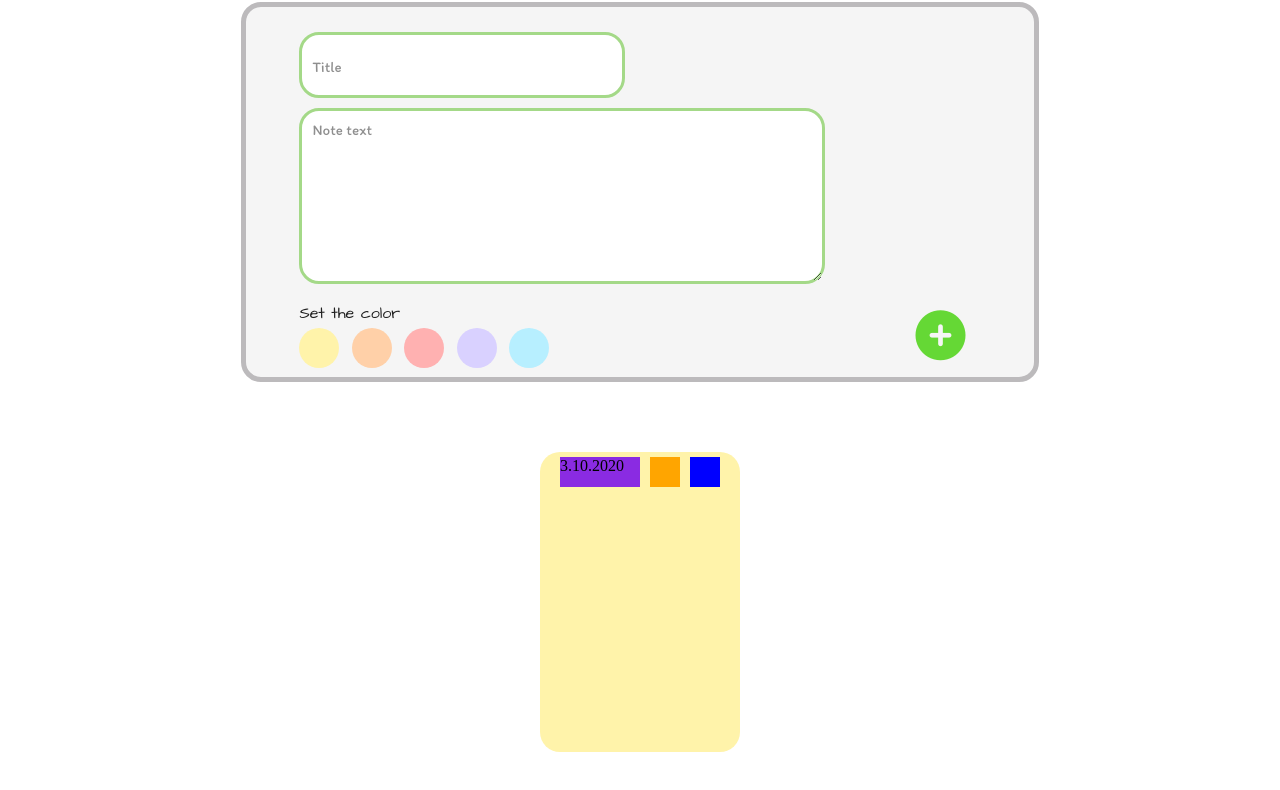
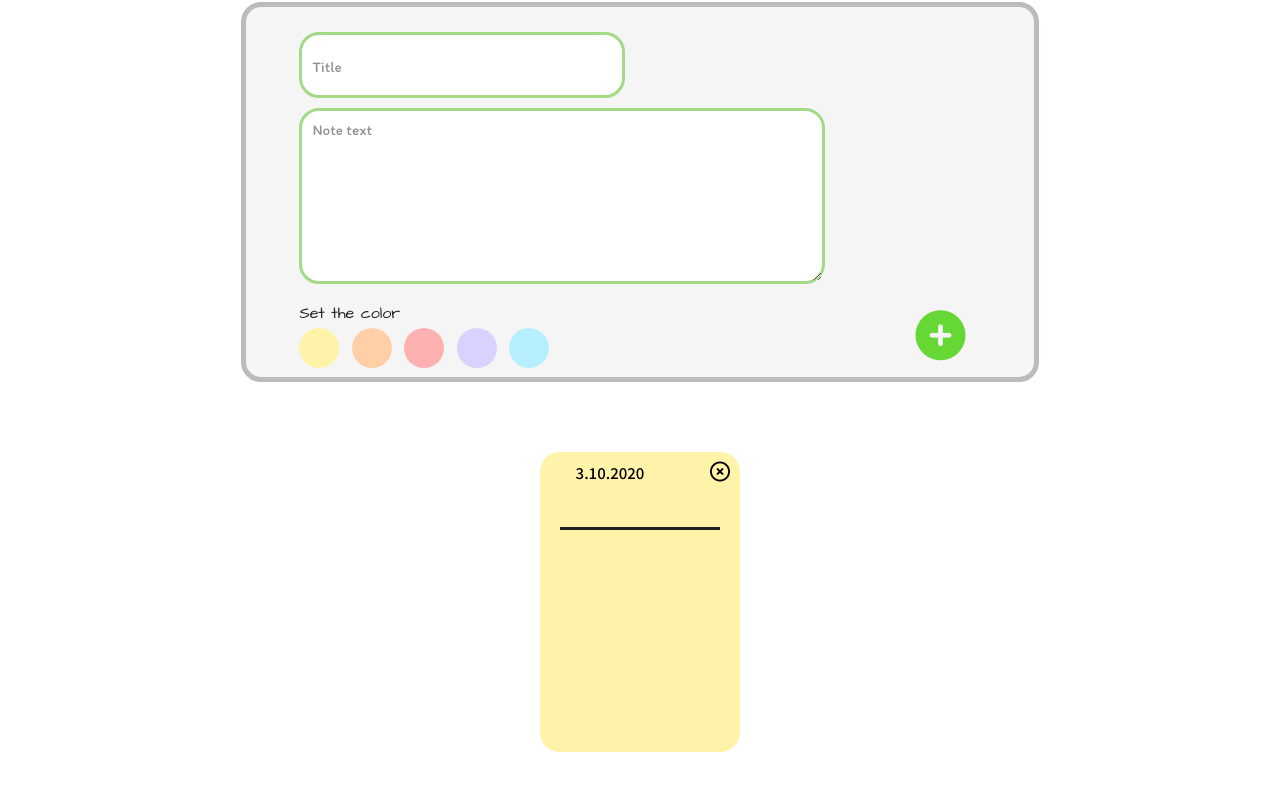
Before and after one commit to Radek25/Programowanie-JavaScript, a website: page Cw3_NoteBook/index.html in a window 1280 px wide. Both pictures are taken after a click on the element 940 px from the left and 532 px from the top of the page. Shown: the part 148-938 px from the top of the page. Drawn offline with Linux system fonts and the light colour scheme.

Commit message:
Add changes in NoteDiv (Javascript and CSS)

```diff
--- a/Cw3_NoteBook/index.html
+++ b/Cw3_NoteBook/index.html
@@ -8,6 +8,8 @@
     <script src="https://kit.fontawesome.com/e6b4867cf5.js" crossorigin="anonymous"></script>
     <link href="https://fonts.googleapis.com/css2?family=Itim&display=swap" rel="stylesheet">
     <link href="https://fonts.googleapis.com/css2?family=Architects+Daughter&display=swap" rel="stylesheet">
+    <link href="https://fonts.googleapis.com/css2?family=Noto+Sans+JP:wght@500&display=swap" rel="stylesheet">
+    <link href="https://fonts.googleapis.com/css2?family=Roboto&display=swap" rel="stylesheet">
 </head>
 <body>
     <div id="container">
--- a/Cw3_NoteBook/main.js
+++ b/Cw3_NoteBook/main.js
@@ -48,13 +48,11 @@ function AddNewDivToNotesBorder(note) {
     DataField.classList.add('dataField');
     DataField.innerHTML = note.date;
     MenuOption.appendChild(DataField);
-    //Add edit button
-    const Edit = document.createElement('div');
-    Edit.classList.add('editButton');
-    MenuOption.appendChild(Edit);
+
     //Add remove button
     let Remove = document.createElement('div');
     Remove.classList.add('removeButton');
+    Remove.innerHTML = '<i class="far fa-times-circle"></i>';
     MenuOption.appendChild(Remove);
 
     //Remove note function
--- a/Cw3_NoteBook/style.css
+++ b/Cw3_NoteBook/style.css
@@ -195,28 +195,30 @@ form{
     margin-top: 5px;
     display: flex;
     flex-wrap: nowrap;
-    justify-content: flex-end;
+    justify-content: space-between;
     align-items: center;
+    /* background-color: red; */
 }
 .removeButton{
-    width: 30px;
-    height: 30px;
-    margin-left: 5px;
-    margin-right: 20px;
-    background-color: blue;
-}
-.editButton{
-    width: 30px;
-    height: 30px;
-    margin-right: 5px;
-    background-color: orange;
+    width: 20px;
+    height: 20px;
+    margin-right: 10px;
+    font-size: 20px;
+    display: flex;
+    justify-content: center;
+    align-items: center;
+    /* background-color: blue; */
 }
 .dataField{
-    width: 80px;
+    width: 100px;
     height: 30px;
-    margin-left: 5px;
-    margin-right: 10px;
-    background-color: blueviolet;
+    margin-left: 20px;
+    font-size: 15px;
+    font-family: 'Noto Sans JP', sans-serif;
+    display: flex;
+    justify-content: center;
+    align-items: center;
+    /* background-color: blueviolet; */
 }
 .contentField{
     width: 100%;
@@ -231,13 +233,28 @@ form{
     width: 80%;
     height: 35px;
     text-align: center;
-    font-size: 20px;
+    font-size: 25px;
+    font-family: 'Itim', cursive;
+    border-top-style: none;
+    border-left-style: none;
+    border-right-style: none;
+    border-bottom-style: solid;
+    border-color: #202020;
+    border-width: 3px;
+    display: flex;
+    flex-wrap: wrap;
+    justify-content: center;
+    align-items: center;
     /* background-color: green; */
 }
 .messageField{
     width: 90%;
-    height: 80%;
-    text-align: center;
+    height: 75%;
+    margin-top: 20px;
+    font-size: 15px;
+    font-family: 'Roboto', sans-serif;
+    display: flex;
+    justify-content: center;
     /* background-color: blue; */
 }
 ::placeholder{
```
